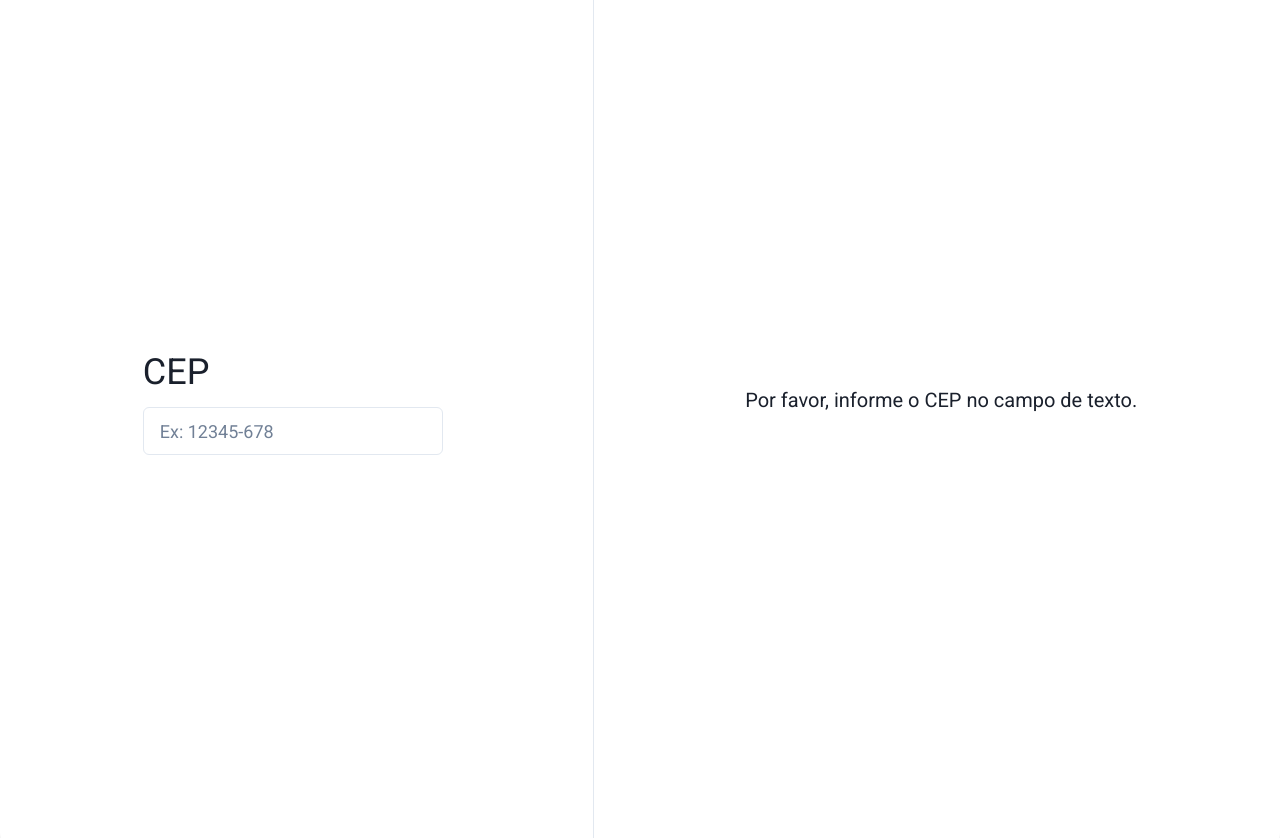
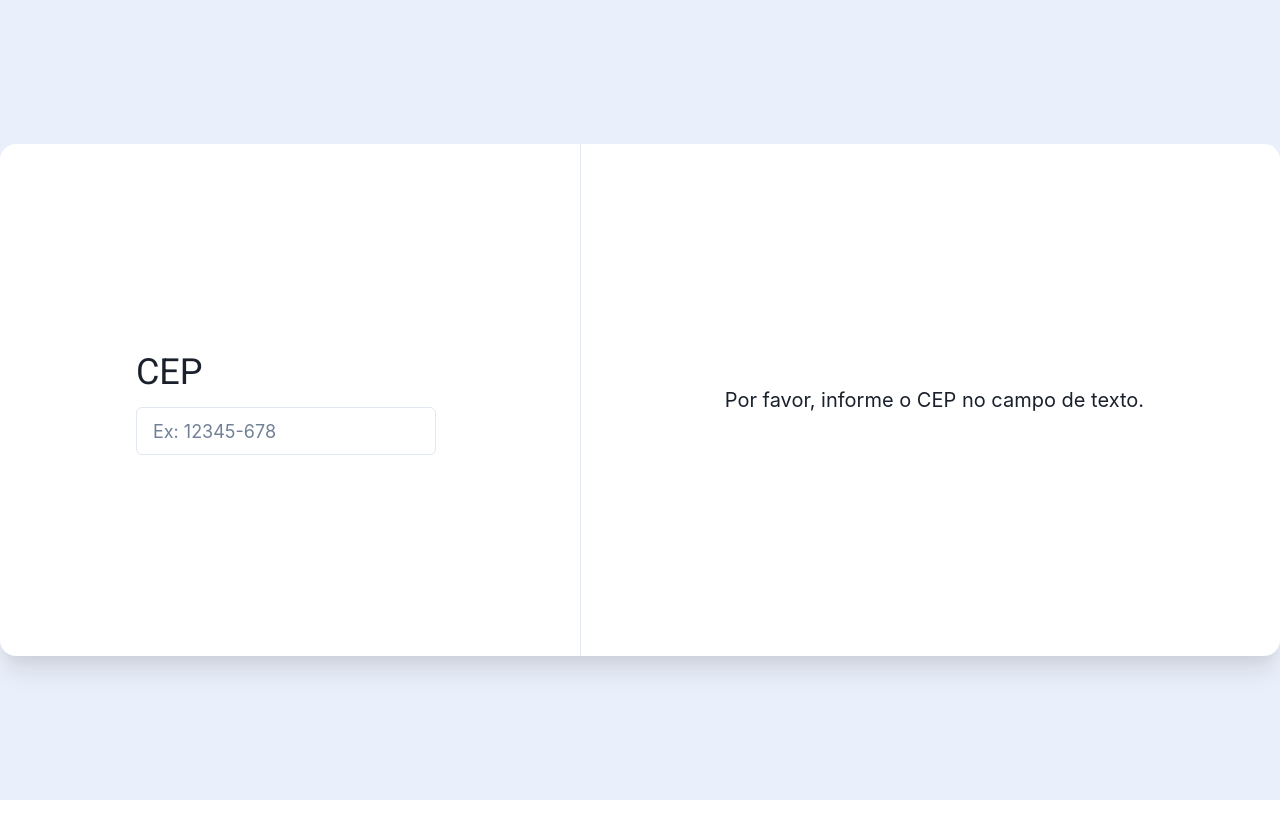
Before and after one commit to vinnicius-martins/react--consulta-cep, a React (Create React App) app: page / in a window 1280 px wide. Shown: the top 838 px of the page. After the commit the page ends 800 px from the top, so only its background shows below. Built offline with nearby package versions, Linux system fonts and the light colour scheme.

Commit message:
Ajusted box height

```diff
--- a/src/components/Box.tsx
+++ b/src/components/Box.tsx
@@ -8,7 +8,7 @@ interface BoxProps extends BoxBaseProps{
 const Box: React.FC<BoxProps> = ({ children, ...rest }) => {
   return (
     <BoxBase
-      height="4xl"
+      height="lg"
       width='8xl'
       bgColor='white'
       borderRadius='2xl'
--- a/src/index.tsx
+++ b/src/index.tsx
@@ -2,7 +2,6 @@ import React from 'react';
 import ReactDOM from 'react-dom/client';
 import App from './App';
 import { ChakraProvider } from '@chakra-ui/react'
-import './styles/globals.css'
 
 const root = ReactDOM.createRoot(
   document.getElementById('root') as HTMLElement
--- a/src/styles/globals.css
+++ /dev/null
@@ -1,5 +0,0 @@
-html, body, #root, .App {
-  height: 100vh;
-  font-family: Roboto, sans-serif;
-  -webkit-font-smoothing: antialiased;
-}
```
